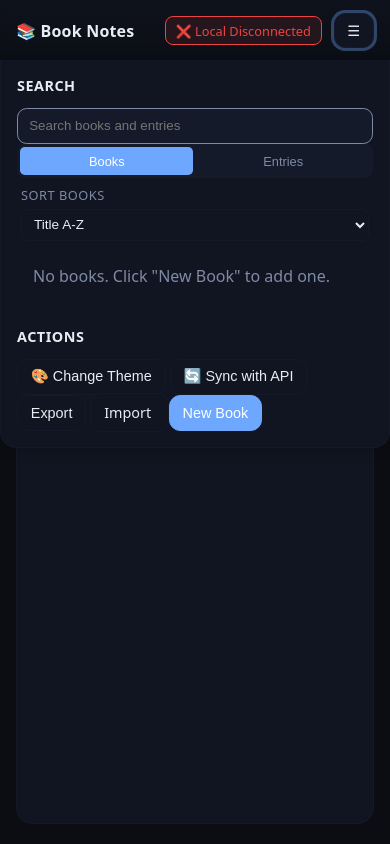
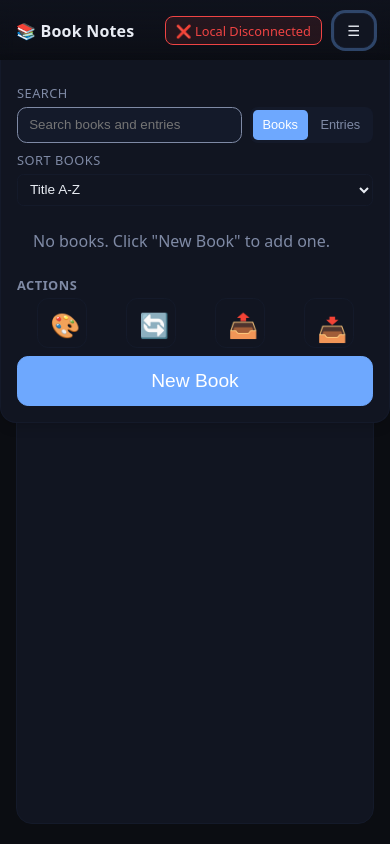
Before and after one commit to saaasaab/ai-projects, a plain HTML site: page book-notes/index.html in a window 390 px wide. Both pictures are taken after a click on the button "Menu". Drawn offline with nearby package versions, Linux system fonts and the light colour scheme; no server answers.

Commit message:
fix the menu dropdown

```diff
--- a/book-notes/index.html
+++ b/book-notes/index.html
@@ -237,6 +237,11 @@
             margin-bottom: .5rem
         }
 
+        .mobile-search-container{
+            display: flex;
+            gap: .5rem;
+            margin-bottom: .5rem
+        }
         .search-tabs {
             display: flex;
             gap: 0.2rem;
@@ -390,7 +395,7 @@
             gap: .6rem;
             align-items: center;
             flex-wrap: wrap;
-            padding:1rem 1rem 1rem 1rem;
+            padding: 1rem 1rem 1rem 1rem;
         }
 
         .toolbar .info {
@@ -775,6 +780,20 @@
             letter-spacing: 0.8px;
             margin-bottom: 0.3rem;
             font-weight: 600;
+        }
+
+        .mobile-actions {
+            display: flex;
+            justify-content: space-around;
+        }
+
+        .mobile-actions button.btn,
+        .mobile-actions label.btn {
+            max-width: 50px;
+            max-height: 50px;
+            width: 50px;
+            height: 50px;
+            font-size: 1.5rem;
         }
 
         /* Mobile */
@@ -843,11 +862,14 @@
 
             .mobile-menu-content {
                 padding: 1rem;
-            }
-
-            .mobile-section {
+                display: flex;
+                flex-direction: column;
+                gap: 1rem;
+            }
+
+            /* .mobile-section {
                 margin-bottom: 1.5rem;
-            }
+            } */
 
             .mobile-section:last-child {
                 margin-bottom: 0;
@@ -885,7 +907,20 @@
 
             .mobile-sort-container {
                 margin: 0.5rem 0;
-                padding: 0 0.25rem;
+            }
+
+            .mobile-section .btn {
+                width: 100%;
+                margin-bottom: 0.5rem;
+                text-align: center;
+                font-size: 1.2rem;
+                padding: 0.8rem;
+                min-height: 44px;
+                /* Better touch target */
+            }
+
+            .mobile-section .btn:last-child {
+                margin-bottom: 0;
             }
 
 
@@ -984,7 +1019,7 @@
             #entriesTable th,
             #entriesTable td {
                 font-size: 0.85rem;
-                padding: 0.5rem 0.4rem 0.25rem 0 ;
+                padding: 0.5rem 0.4rem 0.25rem 0;
                 word-wrap: break-word;
                 overflow-wrap: break-word;
                 max-width: 0;
@@ -1064,37 +1099,51 @@
             <div class="mobile-menu-content">
                 <!-- Book search and list -->
                 <div class="mobile-section">
-                    <h4>Search</h4>
-                    <input id="mobileBookSearch" class="search" type="search" placeholder="Search books and entries" />
+                    <label for="mobileBookSearch"
+                        style="display: block; margin: 0.5rem 0 0.3rem; font-size: 0.8rem; color: var(--muted); text-transform: uppercase; letter-spacing: 0.5px;">Search</label>
+
+                    <div class="mobile-search-container">
+                        <input id="mobileBookSearch" class="search" type="search"
+                            placeholder="Search books and entries" />
                         <div class="search-tabs">
                             <button class="search-tab active" data-tab="mobile-books">Books <span class="result-count"
                                     id="mobileBooksResultCount"></span></button>
                             <button class="search-tab" data-tab="mobile-entries">Entries <span class="result-count"
                                     id="mobileEntriesResultCount"></span></button>
                         </div>
+                    </div>
 
                     <!-- Mobile sort options - reuse desktop sort dropdown -->
                     <div class="mobile-sort-container">
-                        <label for="bookSort" style="display: block; margin: 0.5rem 0 0.3rem; font-size: 0.8rem; color: var(--muted); text-transform: uppercase; letter-spacing: 0.5px;">Sort Books</label>
+                        <label for="bookSort"
+                            style="display: block; margin: 0.5rem 0 0.3rem; font-size: 0.8rem; color: var(--muted); text-transform: uppercase; letter-spacing: 0.5px;">Sort
+                            Books</label>
                         <div id="mobileSortWrapper"></div>
                     </div>
 
                     <div id="mobileBookList" class="mobile-book-list"></div>
                     <div id="mobileEntryList" class="mobile-entry-list" style="display: none;"></div>
-                </div>
+
 
                     <!-- Actions -->
-                <div class="mobile-section">
-                    <h4>Actions</h4>
-                    <button class="btn" id="mobileThemeBtn">🎨 Change Theme</button>
-                    <button class="btn" id="mobileSyncBtn">🔄 Sync with API</button>
-                    <button class="btn" id="mobileExportBtn">Export</button>
+                    <h4
+                        style="display: block; margin: 0.5rem 0 0.3rem; font-size: 0.8rem; color: var(--muted); text-transform: uppercase; letter-spacing: 0.5px;">
+                        Actions</h4>
+                    <div id="mobile-actions-row" class="mobile-actions">
+                        <button class="btn" id="mobileThemeBtn" title="Change Theme">🎨</button>
+                        <button class="btn" id="mobileSyncBtn" title="Sync with API">🔄</button>
+                        <button class="btn" id="mobileExportBtn" title="Export">📤</button>
                         <label class="btn" for="mobileImportFile" title="Import books JSON or CSV entries">
-                        <input id="mobileImportFile" type="file" accept=".json,.csv,application/json,text/csv" hidden>
-                        Import
+                            <input id="mobileImportFile" type="file" accept=".json,.csv,application/json,text/csv"
+                                hidden>
+                            📥
                         </label>
+                    </div>
                     <button class="btn primary" id="mobileNewBookBtn">New Book</button>
-                </div>
+
+                </div>
+
+
             </div>
         </div>
     </header>
```
Lines whose indentation alone changed are shown as unchanged.
